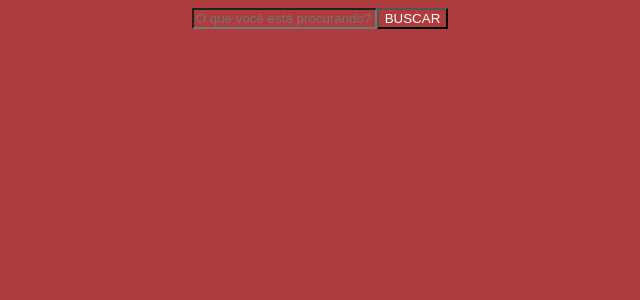
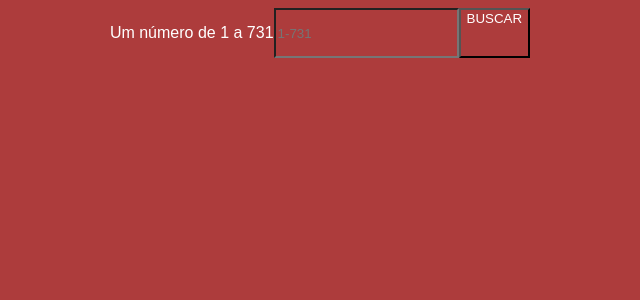
Before and after one commit to DiegoCelisT/Batcomputador, an Angular app: page / in a window 1280 px wide. Shown: the top 300 px of the page, without its empty margins (320-960 px from the left). Built offline with nearby package versions, Linux system fonts and the light colour scheme.

Commit message:
API trazendo nome e imagem para o template

```diff
--- a/src/app/app.component.css
+++ b/src/app/app.component.css
@@ -24,5 +24,5 @@
 #Resultados div img{
     padding: 20px;
     width: 200px;
-    height: 200px;
+    /* height: 200px; */
 }
--- a/src/app/app.component.html
+++ b/src/app/app.component.html
@@ -1,7 +1,8 @@
 <article id="Busca" *ngIf="Home == true">
   <form #meuForm="ngForm" (ngSubmit)="onSubmit(meuForm)">
 			<div>
-				<input type="text" name="palavras_chave" required ngModel placeholder="O que você está procurando?">
+        <p>Um número de 1 a 731</p>
+				<input type="text" name="palavras_chave" required ngModel placeholder="1-731">
 			</div>
 			<button type="submit">BUSCAR</button>
   </form>
@@ -13,8 +14,9 @@
   </button>
   <h1>Resultados</h1>
   <div>
-    <!-- <p> {{ resultados.data.results [10].name }} </p> -->
-    <!-- <ul *ngFor="let i of resultados.data.results" ></ul> -->
+    <p> {{ resultados.name }} </p>
+    <img [src]="resultados.image.url">
+
     <!-- <img *ngFor="let i of resultados.data" [src]="i.images.fixed_width.url"> -->
   </div>
 </article>
--- a/src/app/heroes.service.ts
+++ b/src/app/heroes.service.ts
@@ -19,7 +19,7 @@ export class HeroesService {
     // console.log (pesquisa)
 
     // return this.httpheroes.get ('https://gateway.marvel.com/v1/public/characters?ts=1&apikey='+this.api_key+'&hash='+this.hash);
-    return this.httpheroes.get ('https://superheroapi.com/api/10158614033284024/3');
+    return this.httpheroes.get ('https://superheroapi.com/api/10158614033284024/'+pesquisa);
 
   }
 
```
